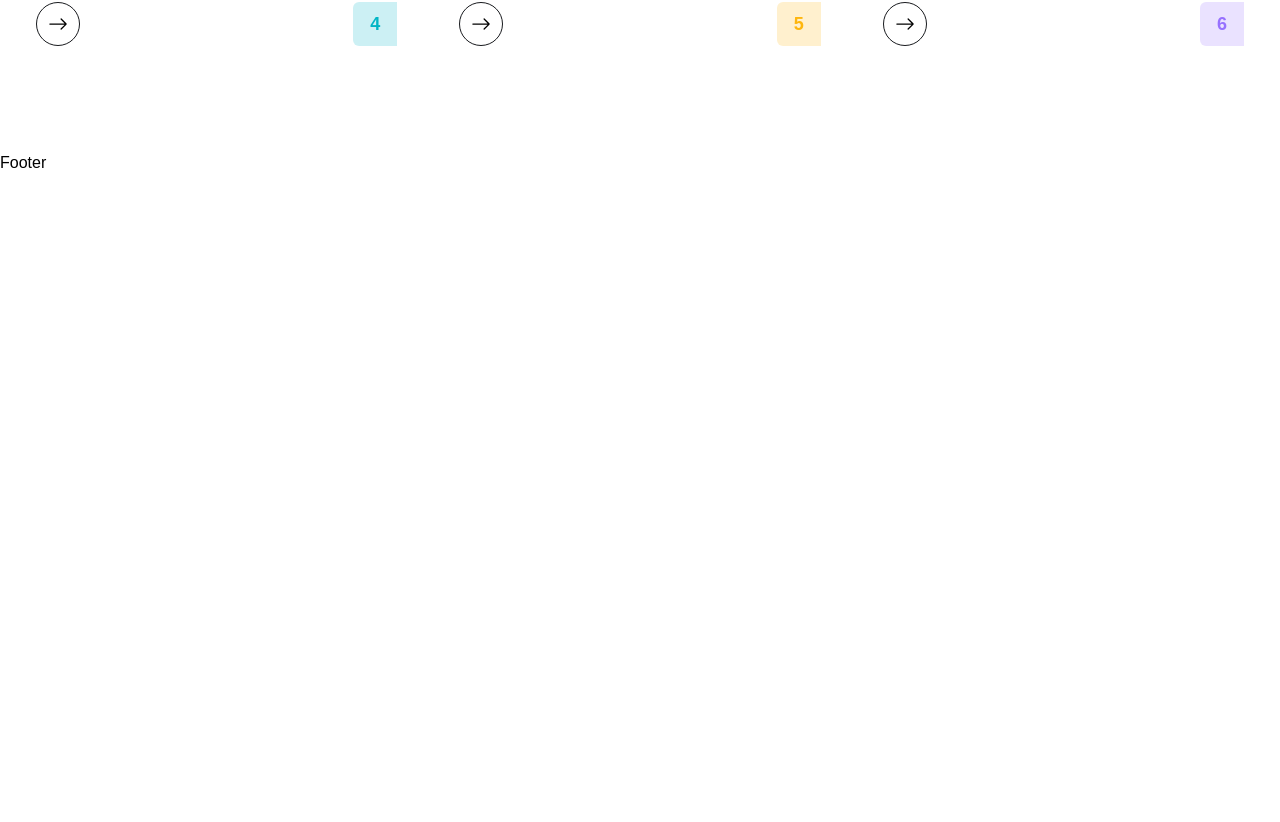
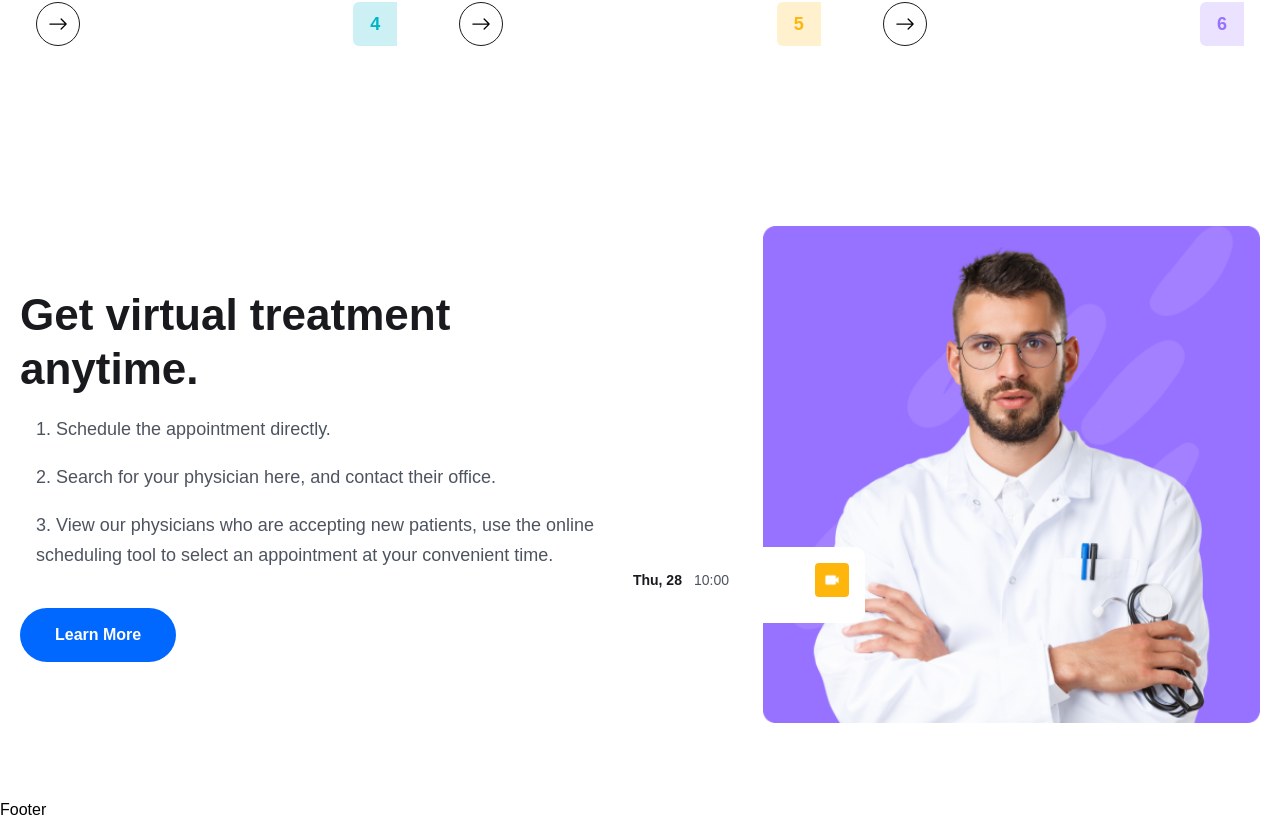
Before and after one commit to Sanjin888/DocBook, a React (Vite) app in the folder frontend/: page / in a window 1280 px wide. Shown: the part 3076-3898 px from the top of the page. Before the commit the page ends 3251 px from the top, so only its background shows below. Built offline with nearby package versions, Linux system fonts and the light colour scheme; the HTML template or start-up script is replaced by a standard one.

Commit message:
feature section

```diff
--- a/frontend/src/pages/Home.jsx
+++ b/frontend/src/pages/Home.jsx
@@ -4,6 +4,8 @@
 import icon01 from "../assets/images/icon01.png";
 import icon02 from "../assets/images/icon02.png";
 import icon03 from "../assets/images/icon03.png";
+import featureImg from "../assets/images/feature-img.png";
+import videoIcon from "../assets/images/video-icon.png"
 import { Link } from "react-router-dom";
 import { BsArrowRight } from "react-icons/bs";
 import About from "../components/About/About";
@@ -165,6 +167,7 @@
       {/* =========== how it works section end ========= */}
 
       <About />
+
       {/* ============== services section =========== */}
       <section>
         <div className="container">
@@ -176,10 +179,65 @@
             </p>
           </div>
 
-          <ServiceList/>
+          <ServiceList />
         </div>
       </section>
       {/* ============== services section end =========== */}
+
+      {/* ============== features section =========== */}
+      <section>
+        <div className="container">
+          <div className="flex items-center justify-between flex-col lg:flex-row ">
+            {/* ========== feature content ======= */}
+
+            <div className="xl:w-[670px]">
+              <h2 className="heading">
+                Get virtual treatment <br />
+                anytime.
+              </h2>
+
+              <ul className="pl-4">
+                <li className="text__para">
+                  1. Schedule the appointment directly.
+                </li>
+                <li className="text__para">
+                  2. Search for your physician here, and contact their office.
+                </li>
+                <li className="text__para">
+                  3. View our physicians who are accepting new patients, use the
+                  online scheduling tool to select an appointment at your
+                  convenient time.
+                </li>
+              </ul>
+              <Link to="/">
+                <button className="btn">Learn More</button>
+              </Link>
+            </div>
+
+            {/* ========= feature img ============ */}
+            <div className="relative z-10 xl:w-[770px] flex justify-end mt-[50px] lg:mt-0 ">
+              <img src={featureImg} alt="" className="w-3/4 " />
+
+              <div className="w-[150px] lg:w-[248px] bg-white absolute bottom-[50px] lg:mt-0 md:bottom-[100px] md:left-5 z-20 p-2 pb-3 lg:pt-4 lg:px-4 lg:pb-[26px] rounded-[10px] ">
+                <div className="flex items-center justify-between ">
+                  <div className="flex items-center gap-[6px] lg:gap-3 ">
+                    <p className="text-[10px] leading-[10px] lg:text-[14px] lg:leading-5 text-headingColor font-[600] ">
+                      Thu, 28
+                    </p>
+                    <p className="text-[10px] leading-[10px] lg:text-[14px] lg:leading-5 text-textColor font-[400] ">
+                      10:00
+                    </p>
+                  </div>
+                  <span className="w-5 h-5 lg:w-[34px] lg:h-[34px] flex items-center justify-center bg-yellowColor rounded py-1 px-[6px] lg:py-3 lg:px-[9px] ">
+                    <img src={videoIcon} alt="" />
+                  </span>
+                </div>
+              </div>
+            </div>
+          </div>
+        </div>
+      </section>
+      {/* ============== features section end =========== */}
     </>
   );
 };
```
Also changed, not shown: frontend/src/assets/images/feature-img.png (added), frontend/src/assets/images/video-icon.png (added).
